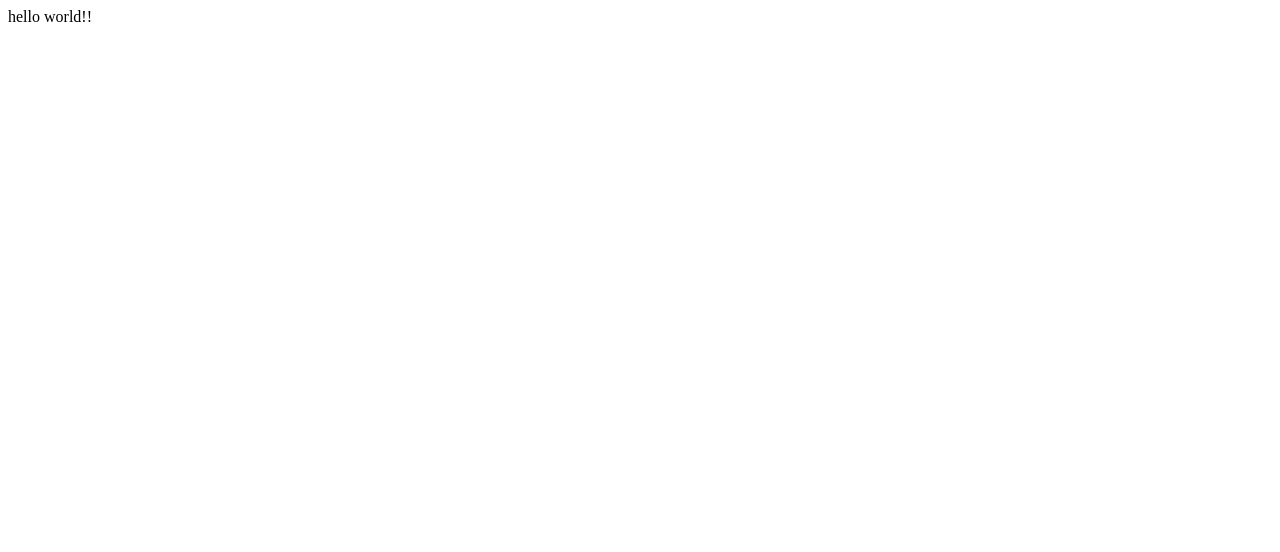
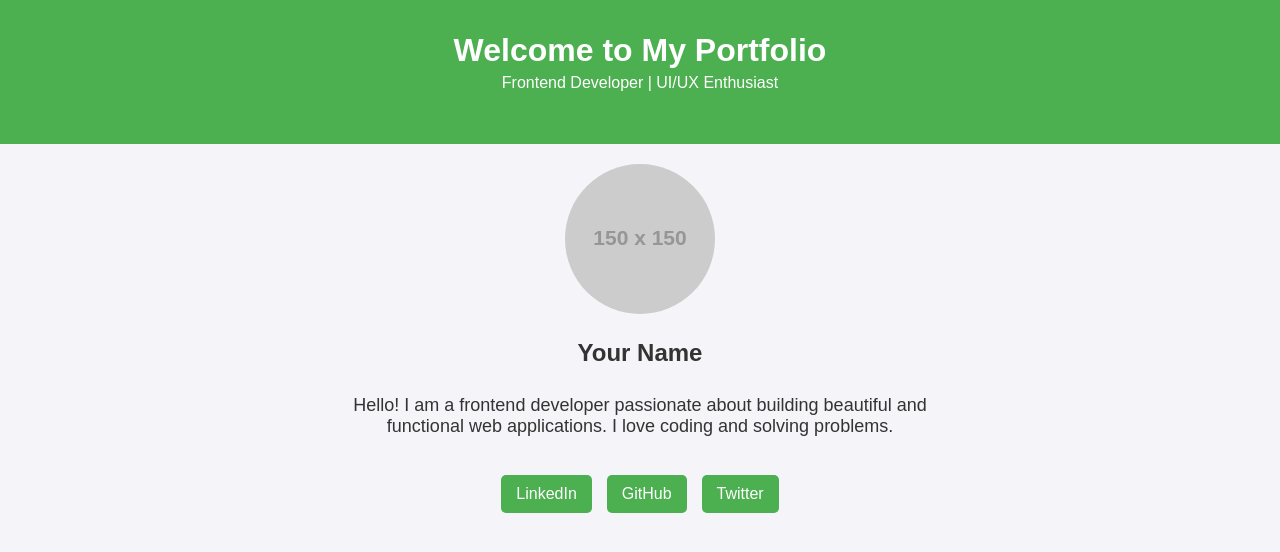
Before and after one commit to haykalhifzhan/haykalhifzhan.github.io, a plain HTML site: page index.html in a window 1280 px wide. Drawn offline with Linux system fonts and the light colour scheme; placeholder pictures from the web are drawn by us.

Commit message:
Update index.html

```diff
--- a/index.html
+++ b/index.html
@@ -1 +1,90 @@
-hello world!!
+<!DOCTYPE html>
+<html lang="en">
+<head>
+    <meta charset="UTF-8">
+    <meta name="viewport" content="width=device-width, initial-scale=1.0">
+    <title>Simple Portfolio</title>
+    <style>
+        body {
+            font-family: Arial, sans-serif;
+            margin: 0;
+            padding: 0;
+            background-color: #f4f4f9;
+            color: #333;
+        }
+        header {
+            text-align: center;
+            background: #4CAF50;
+            color: white;
+            padding: 2em 0;
+        }
+        header h1 {
+            margin: 0;
+        }
+        header p {
+            margin: 5px 0 20px;
+        }
+        .profile {
+            display: flex;
+            flex-direction: column;
+            align-items: center;
+            padding: 20px;
+        }
+        .profile img {
+            border-radius: 50%;
+            width: 150px;
+            height: 150px;
+            margin-bottom: 15px;
+        }
+        .profile h2 {
+            margin: 10px 0;
+            font-size: 24px;
+        }
+        .profile p {
+            font-size: 18px;
+            text-align: center;
+            max-width: 600px;
+        }
+        .social-links {
+            display: flex;
+            justify-content: center;
+            gap: 15px;
+            margin-top: 20px;
+        }
+        .social-links a {
+            text-decoration: none;
+            color: white;
+            background: #4CAF50;
+            padding: 10px 15px;
+            border-radius: 5px;
+            transition: background 0.3s;
+        }
+        .social-links a:hover {
+            background: #45a049;
+        }
+    </style>
+</head>
+<body>
+    <header>
+        <h1>Welcome to My Portfolio</h1>
+        <p>Frontend Developer | UI/UX Enthusiast</p>
+    </header>
+
+    <div class="profile">
+        <img src="https://via.placeholder.com/150" alt="Profile Picture">
+        <h2>Your Name</h2>
+        <p>Hello! I am a frontend developer passionate about building beautiful and functional web applications. I love coding and solving problems.</p>
+
+        <div class="social-links">
+            <a href="#" onclick="alert('Redirecting to LinkedIn')">LinkedIn</a>
+            <a href="#" onclick="alert('Redirecting to GitHub')">GitHub</a>
+            <a href="#" onclick="alert('Redirecting to Twitter')">Twitter</a>
+        </div>
+    </div>
+
+    <script>
+        // Simple interactivity for alerting social media redirection
+        console.log("Portfolio loaded successfully!");
+    </script>
+</body>
+</html>
```
